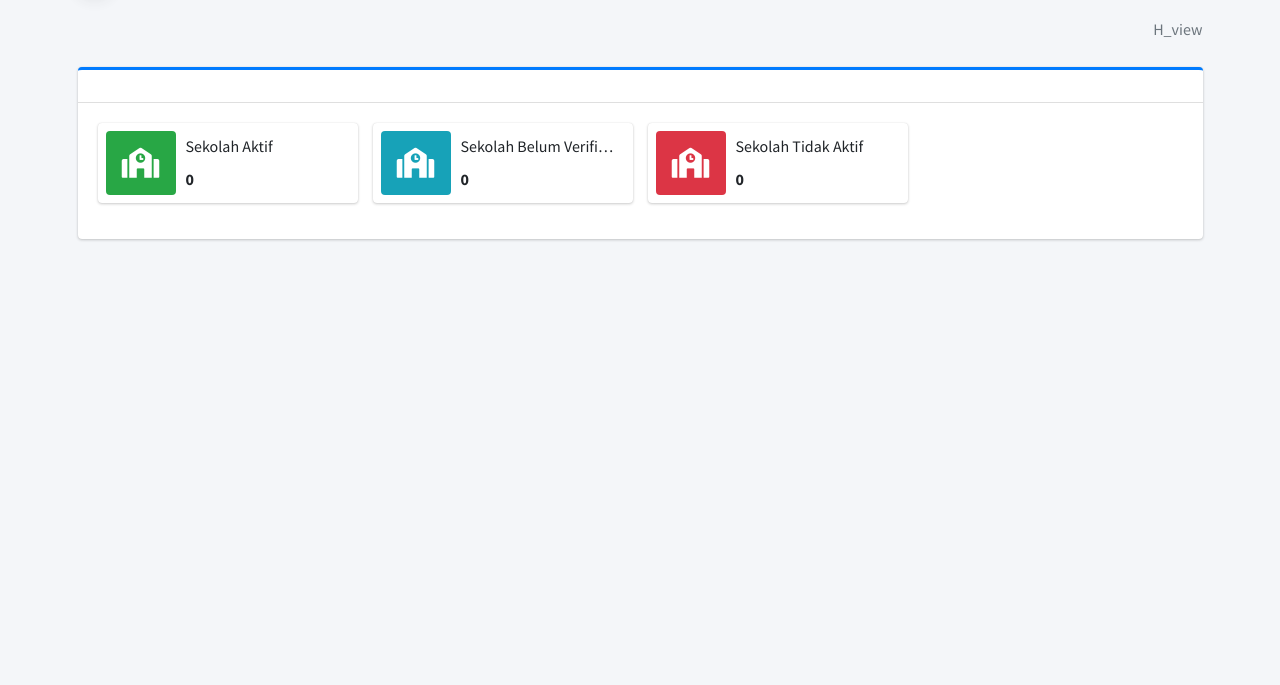
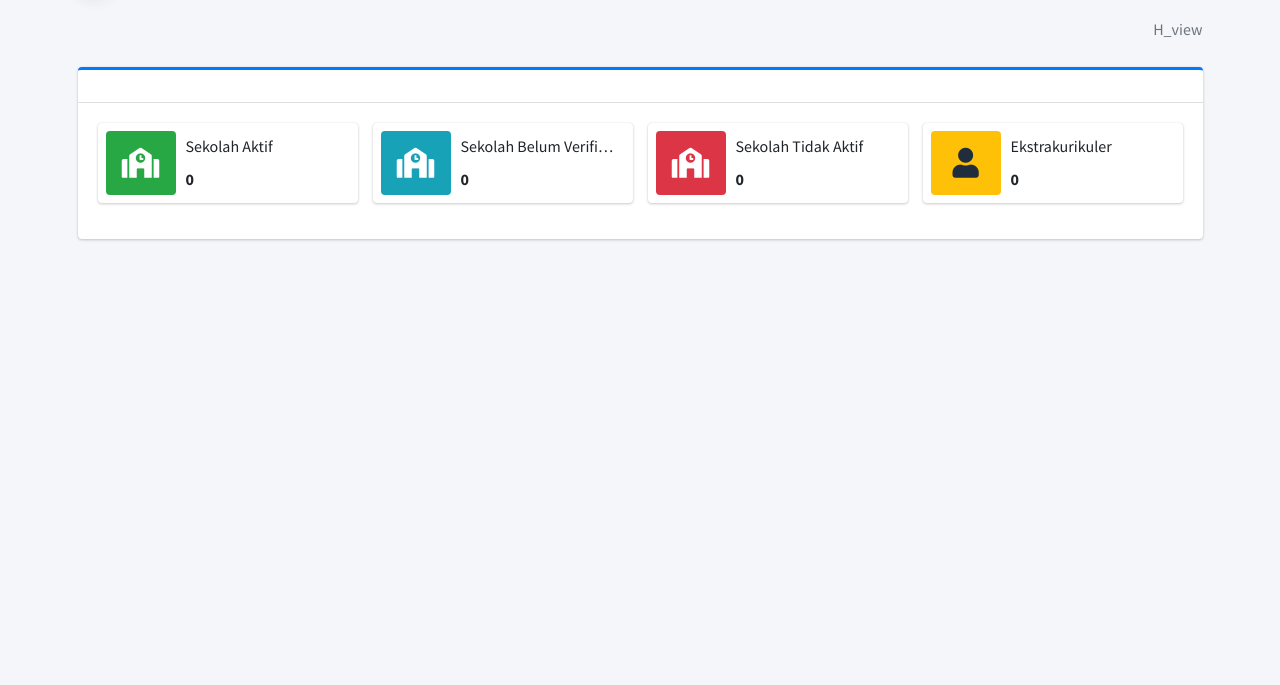
Before and after one commit to mhmmdrzld/skripsi, a CodeIgniter app: the page made by application/views/admin/beranda.php in a window 1280 px wide. Shown: the part 57-742 px from the top of the page. Run offline with CodeIgniter, Linux system fonts and the light colour scheme; the visitor is signed in with stand-in values (Sample User, id 1); data that the repository does not hold is empty; some libraries are stand-ins or nearby versions.

Commit message:
beranda (admin)

```diff
--- a/application/models/M_beranda.php
+++ b/application/models/M_beranda.php
@@ -89,7 +89,12 @@ class M_beranda extends CI_Model
             from
                 sekolah
             where
-                status = "Belum Verifikasi") belum')->row();
+                status = "Belum Verifikasi") belum,
+                (
+            select
+                count(*)
+            from
+                eskul) eskul')->row();
         return $query;
     }
 
--- a/application/views/admin/beranda.php
+++ b/application/views/admin/beranda.php
@@ -80,6 +80,17 @@
                                             </div>
                                         </div>
 
+                                        <div class="col-md-3 col-sm-6 col-12">
+                                            <div class="info-box">
+                                                <span class="info-box-icon bg-warning"><i class="fa fa-user"></i></span>
+
+                                                <div class="info-box-content">
+                                                    <span class="info-box-text">Ekstrakurikuler</span>
+                                                    <span class="info-box-number" id="eskul">0</span>
+                                                </div>
+                                            </div>
+                                        </div>
+
 
                                     </div>
 
@@ -121,6 +132,7 @@
                     $('#aktif').empty().text(result.aktif)
                     $('#taktif').empty().text(result.taktif)
                     $('#belum').empty().text(result.belum)
+                    $('#eskul').empty().text(result.eskul)
                 }
             });
         })
```
